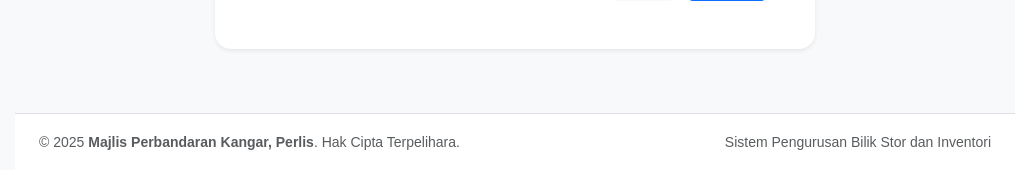
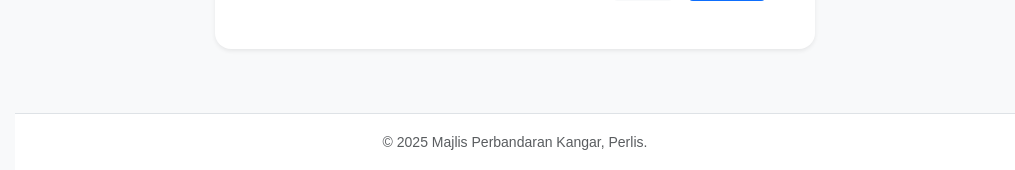
Before and after one commit to gible717/storeroom-system, a PHP site: page /user_add.php in a window 1280 px wide. Shown: the part 849-1019 px from the top of the page, without its empty margins (265-1280 px from the left). Run offline with PHP 8.4, Linux system fonts and the light colour scheme; the visitor is signed in with stand-in values (Sample User, id 1); data that the repository does not hold is empty; some libraries are stand-ins or nearby versions.

Commit message:
refactor: Simplify footer to show only copyright text
Simplified footer for both admin and staff layouts:
- Removed system name from footer
- Removed "Hak Cipta Terpelihara" text
- Centered single line: © 2025 Majlis Perbandaran Kangar, Perlis.
- Cleaner, more professional appearance

🤖 Generated with [Claude Code](https://claude.com/claude-code)

Co-Authored-By: Claude <noreply@anthropic.com>

```diff
--- a/admin_footer.php
+++ b/admin_footer.php
@@ -6,17 +6,10 @@
             <!-- Footer -->
             <footer class="footer bg-light border-top mt-4 py-3">
                 <div class="container-fluid px-4">
-                    <div class="row align-items-center">
-                        <div class="col-md-6 text-center text-md-start">
-                            <small class="text-muted">
-                                © 2025 <strong>Majlis Perbandaran Kangar, Perlis</strong>. Hak Cipta Terpelihara.
-                            </small>
-                        </div>
-                        <div class="col-md-6 text-center text-md-end mt-2 mt-md-0">
-                            <small class="text-muted">
-                                Sistem Pengurusan Bilik Stor dan Inventori
-                            </small>
-                        </div>
+                    <div class="text-center">
+                        <small class="text-muted">
+                            © 2025 Majlis Perbandaran Kangar, Perlis.
+                        </small>
                     </div>
                 </div>
             </footer>
```
Also changed, not shown: staff_footer.php (+4 -11 lines).
